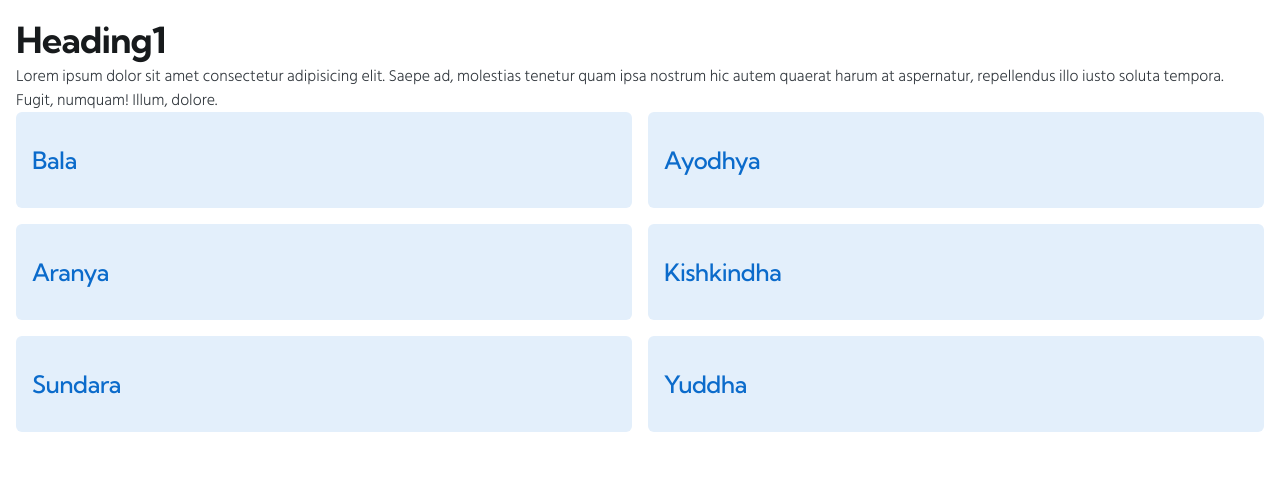
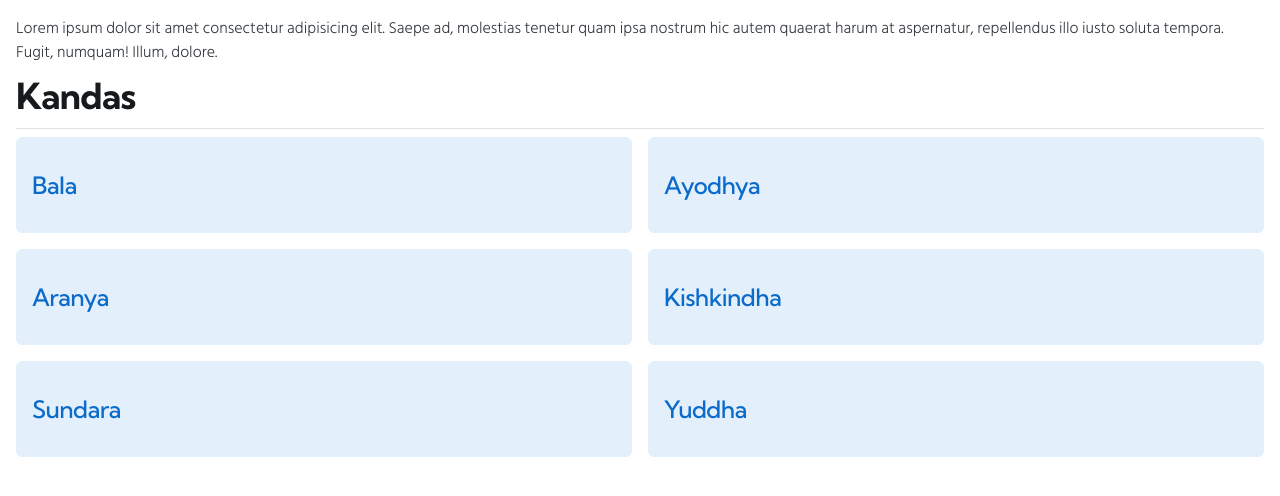
Before and after one commit to badalsaibo/read-ramayana, a Next.js app: page / in a window 1280 px wide. Shown: the top 496 px of the page. Built offline with nearby package versions, Linux system fonts and the light colour scheme.

Commit message:
feat: minor changes

```diff
--- a/src/pages/index.tsx
+++ b/src/pages/index.tsx
@@ -2,6 +2,7 @@ import Head from 'next/head';
 import Grid from '@mui/joy/Grid';
 import Typography from '@mui/joy/Typography';
 import PaddedButton from 'components/PaddedButton';
+import { Box, Divider, Stack } from '@mui/joy';
 
 const KANDAS = [
   { kanda: 'bala' },
@@ -27,11 +28,14 @@ export default function Home() {
         <meta http-equiv="Content-Type" content="text/html; charset=utf-8" />
         <meta name="language" content="English" />
       </Head>
-      <Typography level="h1">Heading1</Typography>
+      <Stack spacing={1}>
         <Typography level="body1">
-        Lorem ipsum dolor sit amet consectetur adipisicing elit. Saepe ad, molestias tenetur quam ipsa nostrum hic autem
-        quaerat harum at aspernatur, repellendus illo iusto soluta tempora. Fugit, numquam! Illum, dolore.
+          Lorem ipsum dolor sit amet consectetur adipisicing elit. Saepe ad, molestias tenetur quam ipsa nostrum hic
+          autem quaerat harum at aspernatur, repellendus illo iusto soluta tempora. Fugit, numquam! Illum, dolore.
         </Typography>
+        <Typography level="h1">Kandas</Typography>
+        <Divider sx={{ mb: 1 }} />
+        <Box>
           <Grid container spacing={2}>
             {KANDAS.map(({ kanda }) => (
               <Grid key={kanda} xs={6}>
@@ -39,6 +43,8 @@ export default function Home() {
               </Grid>
             ))}
           </Grid>
+        </Box>
+      </Stack>
     </>
   );
 }
```
Lines whose indentation alone changed are shown as unchanged.
